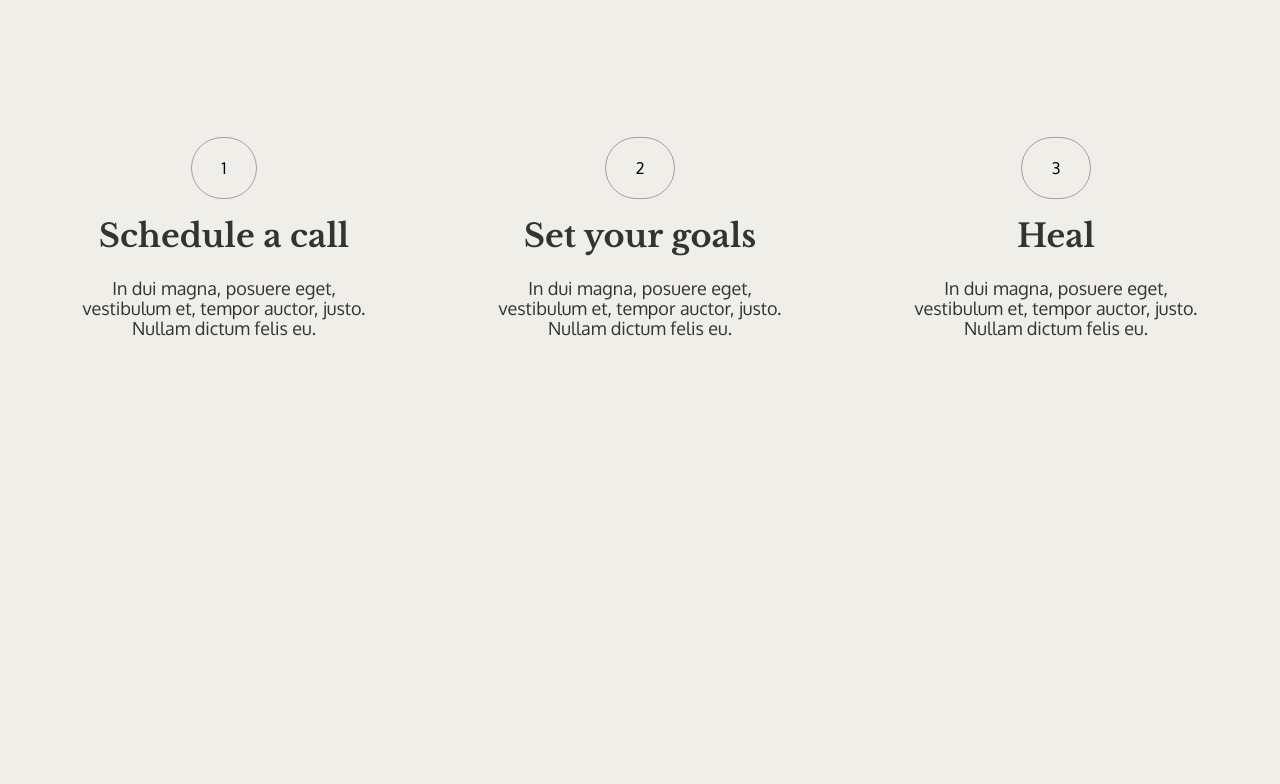
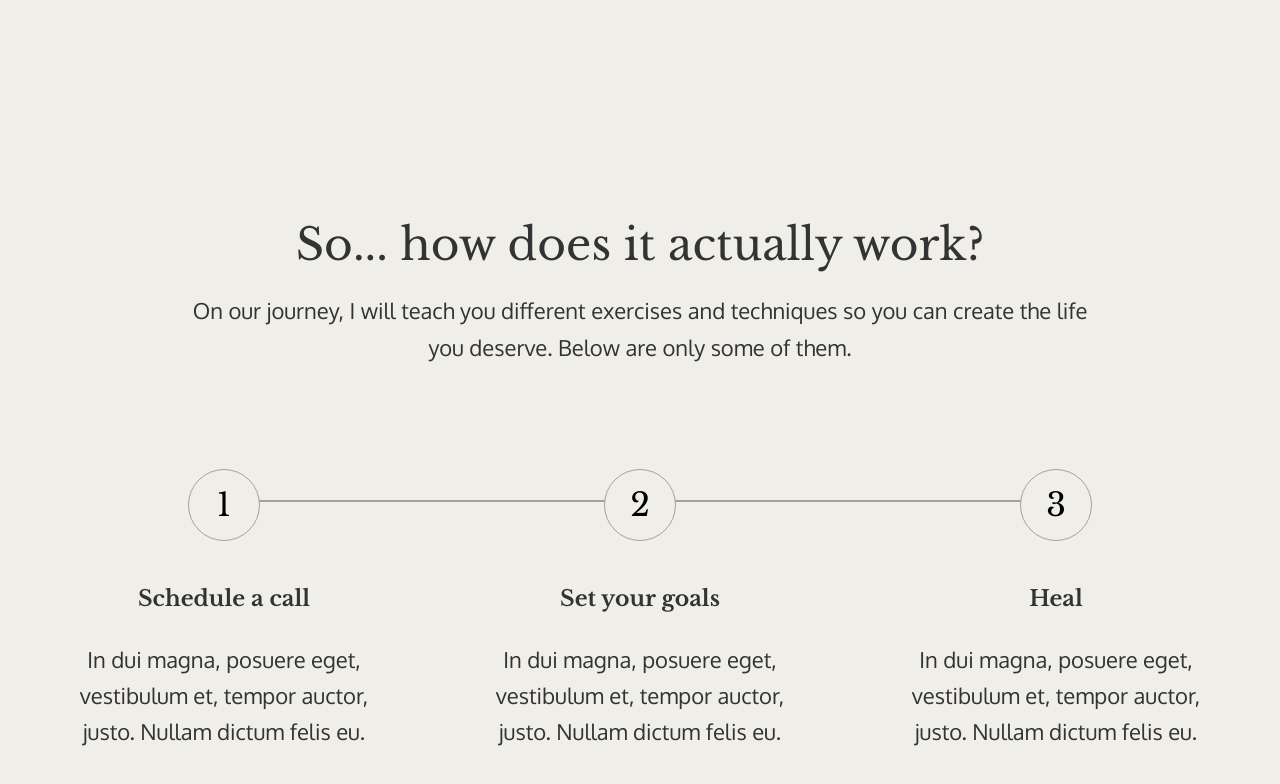
Before and after one commit to joelkarh/guthealth-website-2, a Next.js app: page / in a window 1280 px wide. Shown: the part 913-1697 px from the top of the page. Before the commit the page ends 1355 px from the top, so only its background shows below. Built offline with nearby package versions, Linux system fonts and the light colour scheme.

Commit message:
intro section is done :zap:

```diff
--- a/components/goals.tsx
+++ b/components/goals.tsx
@@ -24,17 +24,30 @@ function Goals() {
 
     return (
     <>
-        <section className='my-16 max-w-7xl	flex justify-center xl:flex-row xl:justify-start flex-col'>
+        <section id='__goals' className='my-16 xl:py-16 max-w-7xl 	'>
+            <div className='my-10 max-w-4xl m-auto'>
+            <h1 >So... how does it actually work?</h1>
+            <p className='py-6'>
+            On our journey, I will teach you different exercises and techniques so you can create the life you deserve. Below are only some of them.
+            </p>
+            </div>
+
+            <div className='flex justify-center xl:flex-row xl:justify-start flex-col'>
             {data.length > 0 ? data.map(({id,number,title,description})=>(
             <>
-                <article key={id} className='text-center goals m-auto my-10 '>
-                <span className='cirkel'>{number}</span>
+                <article key={id} className='text-center __goals-box m-auto my-10 '>
+                    <div className='__cirkelBox'>
+                        <span className='__cirkelBox-cirkel'>{number}
+                        </span>
+                    </div>
                 <h2 className='my-8 pt-4'>{title}</h2>
                 <p>{description}</p>
                 </article>
             </>
+
             )):'nothing'}
-
+            </div>
+            <div className='__cirkelBox-cirkel-lineprogress'></div>
         </section>
     </>
 )
--- a/styles/globals.scss
+++ b/styles/globals.scss
@@ -22,15 +22,16 @@
   src: url('./mainFont/Libre_Baskerville/LibreBaskerville-Bold.ttf');
 }
 
-$secondary-font: 'Baskerville',
+$baskerville: 'Baskerville',
 sans-serif;
-$baskerItalic: 'BaskvilleI',
+$baskerItalic: 'BaskervilleI',
 sans-serif;
 $baskerBold:'BaskervilleB',
 sans-serif;
+$oxygen: 'oxygen', sans-serif;
 $primary-bg : #EFEEE8;
 $primary-font-color : #333;
-$secondary-font-color : #efeee8;
+$baskerville-color : #efeee8;
 
 * {
   padding: 0;
@@ -56,12 +57,12 @@ a {
 }
 
 h1 {
-  font-family: $secondary-font;
+  font-family: $baskerville;
 }
 
 .navigation {
   a {
-    font-family: $secondary-font;
+    font-family: $baskerville;
     font-weight: 400;
   }
 }
@@ -72,7 +73,7 @@ h1 {
 }
 
 .__name {
-  font-family: $secondary-font;
+  font-family: $baskerville;
 }
 
 #hero {
@@ -91,7 +92,7 @@ h1 {
   }
 
   .__btn-text-1 {
-    color: $secondary-font-color;
+    color: $baskerville-color;
     font-size: 1.125rem;
   }
 
@@ -114,26 +115,73 @@ h1 {
     }
   }
 }
-.cirkel{
-  padding: 20px 30px;
-  border-radius: 50px;
-  border: 1px solid #A2A1A0;
-}
-.goals{
-  max-width: 289px;
-  height: auto;
-  h2 , p{
+
+#__goals {
+  position: relative;
+  text-align: center;
+
+  h1,
+  p {
+    font-weight: 400;
+  }
+  & p:first-of-type{
+    font-family: $oxygen;
+    font-size: 1rem;
+    line-height: 1.65rem;
+  }
+
+  h1 {
+    font-size: 1.75rem;
+    font-family: $baskerville;
+    line-height: 2.26rem;
+  }
+
+  h1,
+  h2,
+  p {
     color: $primary-font-color;
   }
-  h2{
-    font-family: $baskerBold;
+
+  .__goals-box {
+    max-width: 289px;
+    height: auto;
+
+    h2 {
+      font-family: $baskerBold;
+      font-size: 1.375rem;
+      Line-height: 23px Line;
+      font-weight: 600;
+
+    }
+
+    p {
+      font-size: 1rem;
+      Line-height: 26px;
+      Line-height: 165%;
+    }
+  }
+
+  .__cirkelBox {
+    width: 72px;
+    height: 72px;
+    border-radius: 50px;
+    position: relative;
+    margin-left: auto;
+    margin-right: auto;
+    border: 1px solid #A2A1A0;
+    background-color: #efeee8;
+    z-index: 1;
+  }
+
+  .__cirkelBox-cirkel {
+    position: absolute;
+    font-family: $baskerville;
     font-size: 2rem;
-    font-weight: 600;
-
-  }
-  p{
-    font-size: 1.125rem;
-    font-weight: 400;
+    font-weight: 100;
+    display: block;
+    top: 50%;
+    left: 50%;
+    transform: translate(-50%, -50%);
   }
 }
 
@@ -146,17 +194,16 @@ h1 {
 //     background: black;
 //   }
 // }
-@media only screen and (max-width: 768px) and (min-width: 979px) {
-  #hero {
-    article {
-      margin-top: unset;
-    }
+@media only screen and (min-width: 768px) and (max-width: 1024px) {
+  #__goals {
+    margin-top: 25vw;
+
   }
+
 }
 
 @media (min-width: 1280px) {
   .navigation {
-
     .arrow {
       display: flex;
       align-items: center;
@@ -240,7 +287,7 @@ h1 {
       .__name {
         display: block;
         transform: rotate(7.05deg);
-        font-family: $secondary-font;
+        font-family: $baskerville;
         font-size: 2rem;
         font-weight: 400;
         line-height: 32px;
@@ -249,7 +296,7 @@ h1 {
     }
 
     h1 {
-      font-family: $secondary-font;
+      font-family: $baskerville;
       font-size: 4rem;
       font-weight: 600;
       line-height: 115%;
@@ -276,6 +323,40 @@ h1 {
 
     }
   }
+
+  #__goals {
+    position: relative;
+    h1{
+      font-size: 2.75rem;
+      line-height: 2.9rem;
+    }
+    p:first-of-type{
+      font-size: 1.375rem;
+      line-height: 2.26rem;
+    }
+
+    h2 {
+      font-size: 2rem;
+    }
+
+    p {
+      font-size: 1.125rem;
+    }
+
+    .__cirkelBox-cirkel-lineprogress {
+      position: absolute;
+      left: 0%;
+      top: 52%;
+      right: 0%;
+      bottom: auto;
+      z-index: 0;
+      width: 65%;
+      height: 1px;
+      margin-right: auto;
+      margin-left: auto;
+      border: 1px solid #a1a19f;
+    }
+  }
 }
 
 @media (min-width: 1440px) {}
```
